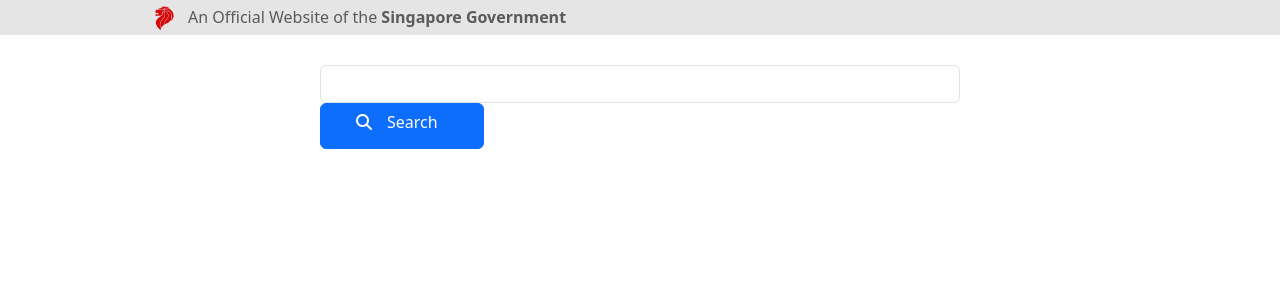
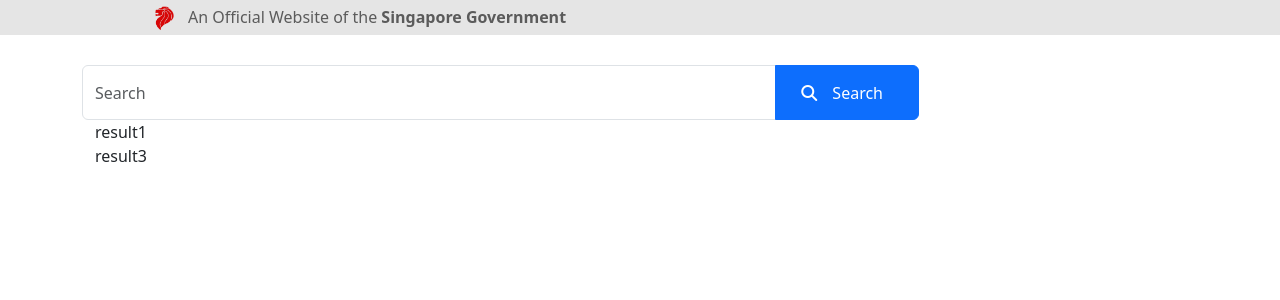
Before and after one commit to emery97/lee-wei-ying, a React (Create React App) app in the folder smart-compose-app/: page / in a window 1280 px wide. Shown: the top 300 px of the page. Built offline with nearby package versions, Linux system fonts and the light colour scheme.

Commit message:
need to dynamically generate rows from search

```diff
--- a/smart-compose-app/src/components/LandingPage.tsx
+++ b/smart-compose-app/src/components/LandingPage.tsx
@@ -1,17 +1,92 @@
-import React from "react";
+import React, { useState, useEffect } from "react";
+import axios from "axios";
 import "../styles/LandingPage.css";
+
 const LandingPage = () => {
+  const [data, setData] = useState<DocumentItem[]>([]);
+  const [inputValue, setInputValue] = useState<string>("");
+
+  // defining interfaces for the data structure
+  interface Highlight {
+    BeginOffset: number;
+    EndOffset: number;
+  }
+
+  interface DocumentTitle {
+    Text: string;
+    Highlights: Highlight[];
+  }
+
+  interface DocumentExcerpt {
+    Text: string;
+    Highlights: Highlight[];
+  }
+
+  interface DocumentItem {
+    DocumentId: string;
+    DocumentTitle: DocumentTitle;
+    DocumentExcerpt: DocumentExcerpt;
+    DocumentURI: string;
+  }
+
+  interface ApiResponse {
+    ResultItems: DocumentItem[];
+  }
+  // fetching data
+  const fetchData = async(input:string)=>{
+    try{
+      const response = await fetch("https://gist.githubusercontent.com/yuhong90/b5544baebde4bfe9fe2d12e8e5502cbf/raw/44deafab00fc808ed7fa0e59a8bc959d255b9785/queryResult.json")
+      if(!response.ok){
+        throw new Error("Network response error");
+      }
+      const result = await response.json();
+
+      // filtering the object based on the input
+      const newFilteredTexts = result.ResultItems.filter((item: DocumentItem)=>{
+        item.DocumentTitle.Text.toLowerCase().includes(input.toLowerCase())
+      })
+      .map((item:DocumentItem) => item.DocumentTitle.Text);
+
+      // appending the results to filteredData
+      setData(prevData => [...prevData, ...newFilteredTexts]);
+    }catch(error){
+      console.error("Error getting searched data:",error);
+    }
+  };
+
+  const handleInputChange = (event: React.ChangeEvent<HTMLInputElement>) =>{
+    setInputValue(event.target.value);
+  };
+  const searchButtonClick = ()=>{
+    fetchData(inputValue);
+  };
+  const handleKeyPress = (event: React.KeyboardEvent<HTMLInputElement>) => {
+    if (event.key === 'Enter') {
+      searchButtonClick();
+    }
+  };
+
+  // dynamically generate rows based on data
+  // const getRows = (data:DocumentItem[])=>{
+
+  // }
+
+
   return (
-    <div className="input-group">
-      <div className="form-outline w-50 .h-50" data-mdb-input-init>
-        <input type="search" id="form1" className="form-control" />
-        <button type="button" className="btn btn-primary">
+    <div className="container">
+      <div className="input-group w-75">
+        <input type="search" id="form1" className="form-control" placeholder="Search" value={inputValue} onChange={handleInputChange} onKeyDown={handleKeyPress}/>
+        <button type="button" className="btn btn-primary" onClick={searchButtonClick}>
           <i className="fas fa-search"></i>
-          <label className="form-label" form="form1">
+          <label className="form-label" form="form1" id="input">
             Search
           </label>
         </button>
       </div>
+      <table className="result">
+        <tr>result1</tr>
+        <tr>result3</tr>
+      </table>
     </div>
   );
 };
--- a/smart-compose-app/src/styles/LandingPage.css
+++ b/smart-compose-app/src/styles/LandingPage.css
@@ -1,12 +1,27 @@
-.input-group{
+.container{
+    width: 100vh;
+    display: flex;
+    flex-direction: column;
+    justify-content: center;
+}
+.input-group {
     padding-top: 30px;
-    display: inline-block;
+    display: flex;
     justify-content: center;
+    align-items: center;
 }
 .form-label{
     margin-left: 15px;
+    margin-bottom: 10px;
 }
 .input-group .btn{
-    padding-left:35px;
-    padding-right:45px;
+    padding-left:25px;
+    padding-right:35px;
+    padding-top: 15px;
 }
+.form-control{
+    padding-top: 20px;
+}
+.result{
+    margin-left: 13px;
+}
```
Also changed, not shown: smart-compose-app/package.json (+2 -21 lines), 1 other file (tests, documents, lock files or other folders).
